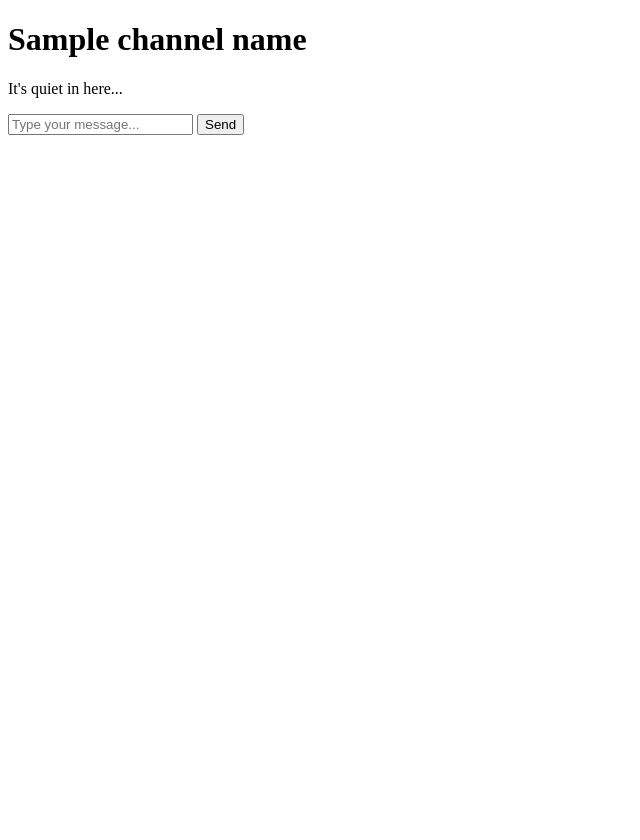
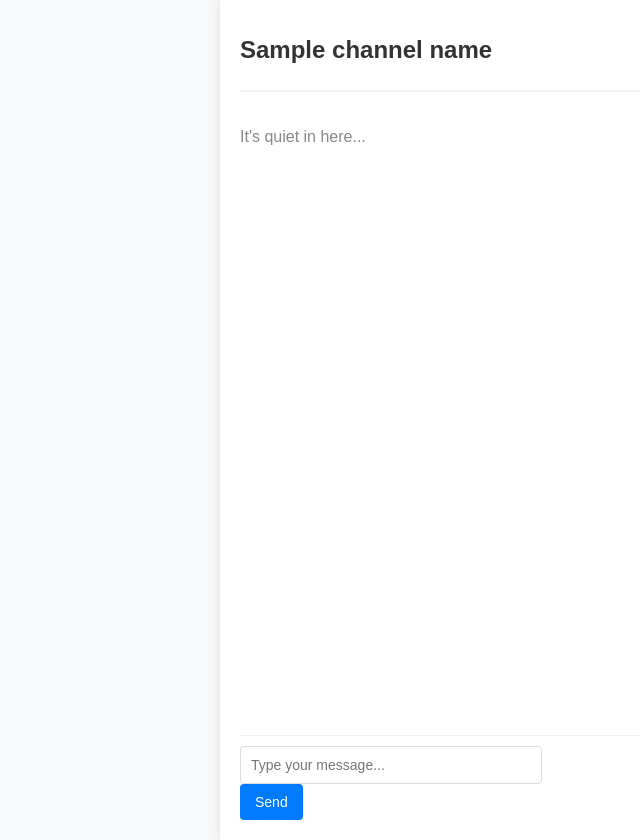
Before and after one commit to First-Time-Coders/FirstTimeCoders-SOEN341_Project_W25, a Django app: template api/templates/api/messages.html in a window 1280 px wide. Shown: the whole page, without its empty margins (0-640 px from the left). Before the commit the page ends 135 px from the top, so only its background shows below. Run offline with Django 4.2, Linux system fonts and the light colour scheme; the template is opened without the code that fills it: most values are stand-ins (such as "Sample title", 1, 10 or a date in 2020); some libraries are stand-ins or nearby versions.

Commit message:
frontend messages

```diff
--- a/api/static/css/message.css
+++ b/api/static/css/message.css
@@ -0,0 +1,95 @@
+/* General Styles */
+body {
+    font-family: Arial, sans-serif;
+    background-color: #f7f8fa;
+    margin: 0;
+    padding: 0;
+}
+
+.chat-container {
+    display: flex;
+    flex-direction: column;
+    height: 100vh;
+    max-width: 800px;
+    margin: 0 auto;
+    padding: 20px;
+    background-color: white;
+    box-shadow: 0 0 10px rgba(0, 0, 0, 0.1);
+}
+
+/* Channel Header */
+.channel-header {
+    padding-bottom: 10px;
+    border-bottom: 2px solid #f1f1f1;
+}
+
+#channel-name {
+    font-size: 24px;
+    font-weight: 600;
+    color: #333;
+}
+
+/* Message Container */
+.message-container {
+    flex: 1;
+    overflow-y: auto;
+    margin-top: 20px;
+}
+
+/* Message Block */
+.message {
+    padding: 10px;
+    border-bottom: 1px solid #f1f1f1;
+}
+
+.message p {
+    margin: 0;
+}
+
+.message strong {
+    font-weight: 600;
+    color: #007bff;
+}
+
+.message:hover {
+    background-color: #f1f1f1;
+}
+
+/* Empty State */
+.message-container p {
+    font-size: 16px;
+    color: #888;
+}
+
+/* Input Area */
+.message-input {
+    margin-top: 20px;
+    display: flex;
+    align-items: center;
+    border-top: 1px solid #f1f1f1;
+    padding-top: 10px;
+}
+
+.message-input input {
+    width: 100%;
+    padding: 10px;
+    border: 1px solid #ddd;
+    border-radius: 4px;
+    font-size: 14px;
+    margin-right: 10px;
+    outline: none;
+}
+
+.message-input button {
+    padding: 10px 15px;
+    background-color: #007bff;
+    color: white;
+    border: none;
+    border-radius: 4px;
+    font-size: 14px;
+    cursor: pointer;
+}
+
+.message-input button:hover {
+    background-color: #0056b3;
+}
--- a/api/views.py
+++ b/api/views.py
@@ -211,7 +211,7 @@ def messages_view(request, channel_id):
         #create a try-catch if there's an issue
         response = supabase_client.table('channel_messages').insert({
             "user_id": user_uuid,
-            "channel_id": channel_id,
+            "channel_id": str(channel_id),
             "message": content,
             "created_at": datetime.datetime.now().isoformat(),
             "username": username
```
Also changed, not shown: api/static/css/dashboard.css (+4 -5 lines).
